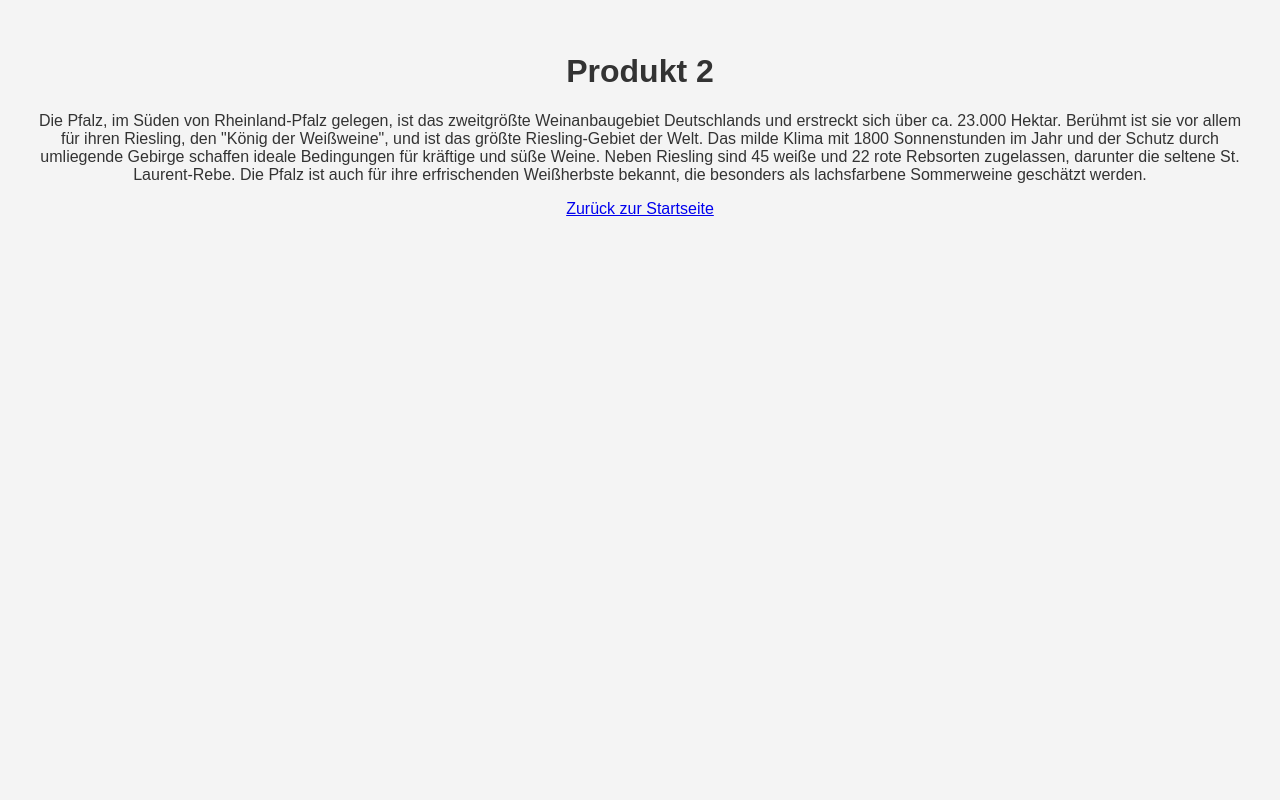
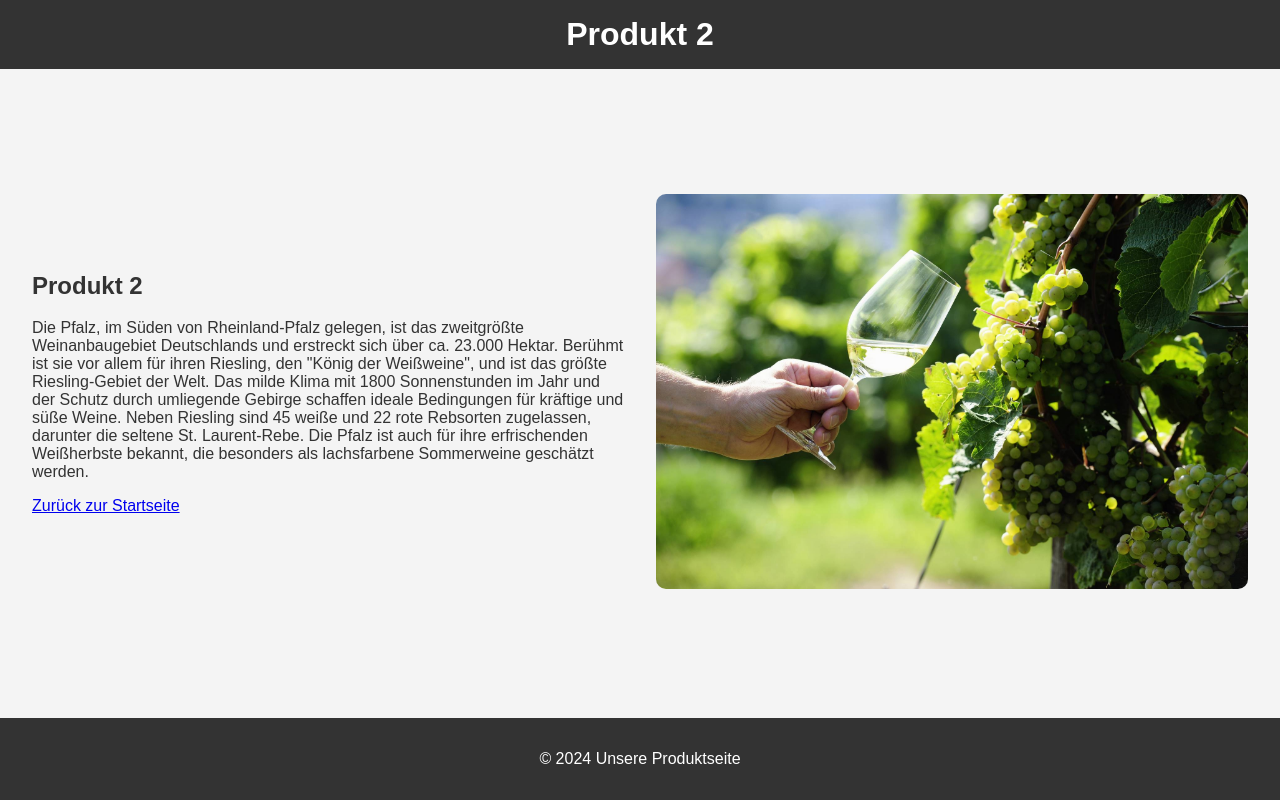
Before and after one commit to waldmjn/BigData, a website: page Website/produkt2.html in a window 1280 px wide. Drawn offline with Linux system fonts and the light colour scheme.

Commit message:
Website updated and formatting

```diff
--- a/Website/Website.css
+++ b/Website/Website.css
@@ -40,7 +40,7 @@ header h1 {
     overflow: hidden;
     text-align: center;
     transition: transform 0.2s;
-    width: 800px;
+    width: 400px;
     position: absolute;
 }
 
@@ -56,13 +56,13 @@ header h1 {
 }
 
 .product-top-left {
-    top: 200px; /* Abstand vom oberen Rand */
-    left: 300px; /* Abstand vom linken Rand */
+    top: 00px; /* Abstand vom oberen Rand */
+    left: 150px; /* Abstand vom linken Rand */
 }
 
 .product-bottom-right {
-    bottom: -900px; /* Abstand vom unteren Rand */
-    right: 300px; /* Abstand vom rechten Rand */
+    top: 150px; /* Abstand vom unteren Rand */
+    right: 150px; /* Abstand vom rechten Rand */
 }
 
 footer {
--- /dev/null
+++ b/Website/produkt.css
@@ -0,0 +1,64 @@
+body {
+    font-family: Arial, sans-serif;
+    margin: 0;
+    padding: 0;
+    background-color: #f4f4f4;
+    color: #333;
+    display: flex;
+    flex-direction: column;
+    min-height: 100vh;
+}
+
+header {
+    background-color: #333;
+    color: #fff;
+    padding: 1rem;
+    text-align: center;
+}
+
+header h1 {
+    margin: 0;
+}
+
+.container {
+    padding: 2rem;
+    text-align: left;
+    flex: 1;
+    display: flex;
+    align-items: center;
+    justify-content: center;
+}
+
+.content {
+    display: flex;
+    align-items: center;
+    justify-content: center;
+    width: 100%;
+}
+
+.text {
+    width: 50%;
+    padding-right: 2rem;
+}
+
+.text h2 {
+    margin-top: 0;
+}
+
+.image {
+    width: 50%;
+    text-align: right;
+}
+
+.image img {
+    max-width: 100%;
+    height: auto;
+    border-radius: 10px;
+}
+
+footer {
+    background-color: #333;
+    color: #fff;
+    padding: 1rem;
+    text-align: center;
+}
--- a/Website/produkt2.html
+++ b/Website/produkt2.html
@@ -4,13 +4,26 @@
     <meta charset="UTF-8">
     <meta name="viewport" content="width=device-width, initial-scale=1.0">
     <title>Produkt 2</title>
-    <link rel="stylesheet" href="Website.css">
+    <link rel="stylesheet" href="produkt.css">
 </head>
 <body>
+    <header>
+        <h1>Produkt 2</h1>
+    </header>
     <div class="container">
-        <h1>Produkt 2</h1>
-        <p>Die Pfalz, im Süden von Rheinland-Pfalz gelegen, ist das zweitgrößte Weinanbaugebiet Deutschlands und erstreckt sich über ca. 23.000 Hektar. Berühmt ist sie vor allem für ihren Riesling, den "König der Weißweine", und ist das größte Riesling-Gebiet der Welt. Das milde Klima mit 1800 Sonnenstunden im Jahr und der Schutz durch umliegende Gebirge schaffen ideale Bedingungen für kräftige und süße Weine. Neben Riesling sind 45 weiße und 22 rote Rebsorten zugelassen, darunter die seltene St. Laurent-Rebe. Die Pfalz ist auch für ihre erfrischenden Weißherbste bekannt, die besonders als lachsfarbene Sommerweine geschätzt werden.</p>
-        <a href="index.html">Zurück zur Startseite</a>
+        <div class="content">
+            <div class="text">
+                <h2>Produkt 2</h2>
+                <p>Die Pfalz, im Süden von Rheinland-Pfalz gelegen, ist das zweitgrößte Weinanbaugebiet Deutschlands und erstreckt sich über ca. 23.000 Hektar. Berühmt ist sie vor allem für ihren Riesling, den "König der Weißweine", und ist das größte Riesling-Gebiet der Welt. Das milde Klima mit 1800 Sonnenstunden im Jahr und der Schutz durch umliegende Gebirge schaffen ideale Bedingungen für kräftige und süße Weine. Neben Riesling sind 45 weiße und 22 rote Rebsorten zugelassen, darunter die seltene St. Laurent-Rebe. Die Pfalz ist auch für ihre erfrischenden Weißherbste bekannt, die besonders als lachsfarbene Sommerweine geschätzt werden.</p>
+                <a href="index.html">Zurück zur Startseite</a>
+            </div>
+            <div class="image">
+                <img src="produkt2-gross.jpg" alt="Produkt 2">
+            </div>
+        </div>
     </div>
+    <footer>
+        <p>&copy; 2024 Unsere Produktseite</p>
+    </footer>
 </body>
 </html>
--- a/Website/server.js
+++ b/Website/server.js
@@ -15,7 +15,7 @@ app.use(express.static(path.join(__dirname)));
 const pool = mariadb.createPool({
   host: 'localhost',
   user: 'root',
-  password: 'Yugioh46!?',
+  password: 'ePddAss2024',
   database: 'product_logs',
   connectionLimit: 5
 });
```
Also changed, not shown: Website/produkt1.html (+17 -4 lines), Website/produkt1-gross.jpg (added), Website/produkt2-gross.jpg (added).
